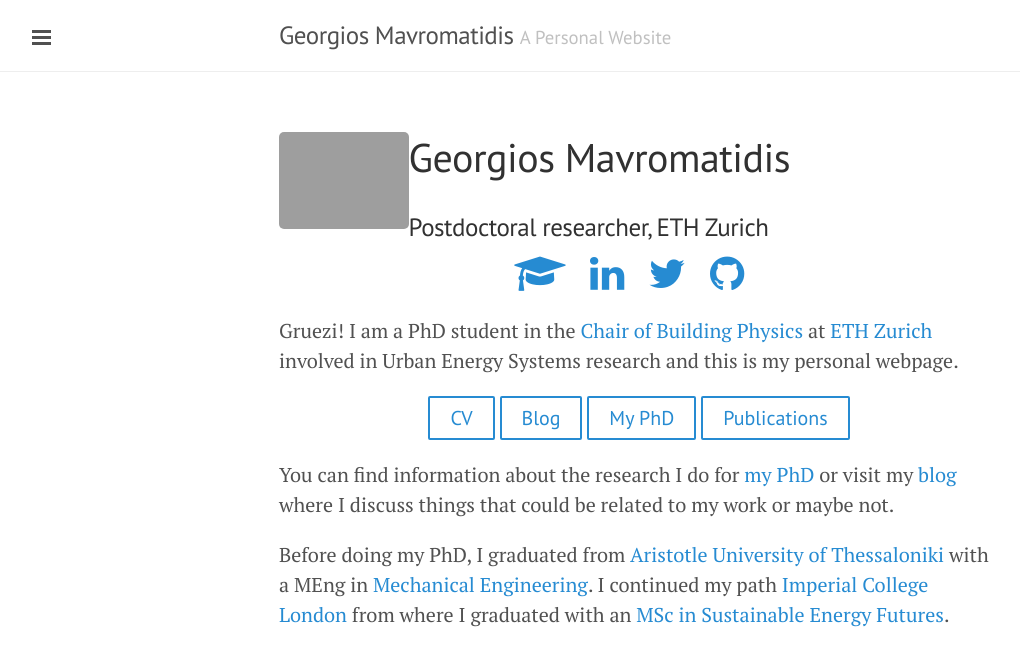
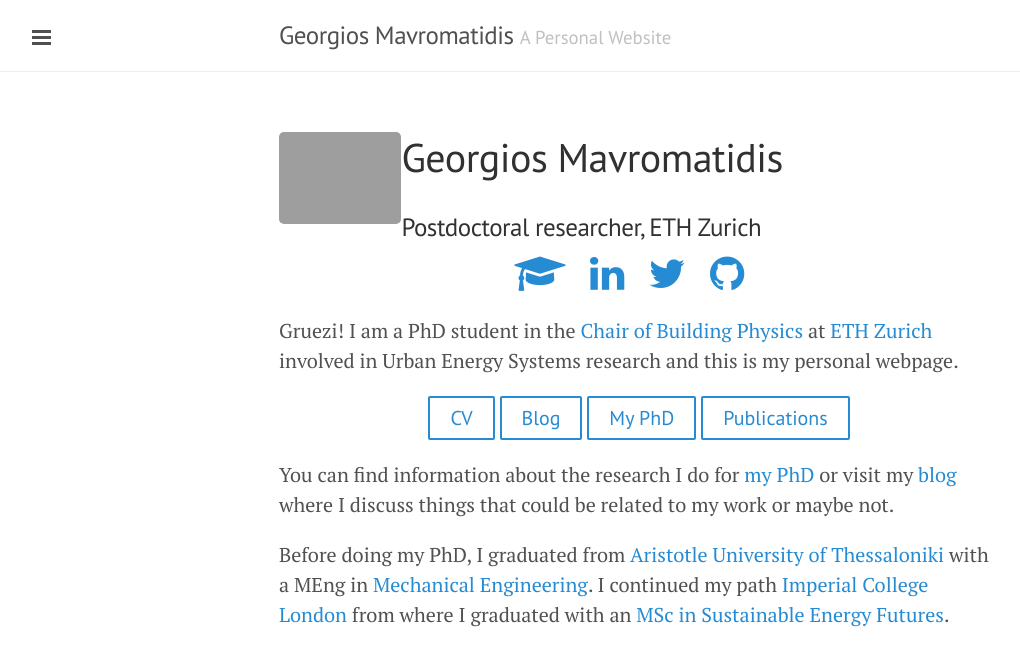
Before and after one commit to gmavrom33/gmavrom.github.io, a Jekyll site: the page built from index.md, in a window 1280 px wide. Shown: the top 666 px of the page, without its empty margins (1-1021 px from the left). Built offline with Jekyll 4.4.1, drawn with Linux system fonts in a browser that asks for light colours.

Commit message:
Update index.md

```diff
--- a/index.md
+++ b/index.md
@@ -3,7 +3,7 @@
 title: Home
 ---
 
-<img align="left" src="http://mavromatidis.me/downloads/Mavromatidis_circle.png"  width="18%" height="18%">
+<img align="left" src="http://mavromatidis.me/downloads/Mavromatidis_circle.png"  width="17%" height="17%">
 
 <h1>Georgios Mavromatidis</h1>
 
```
